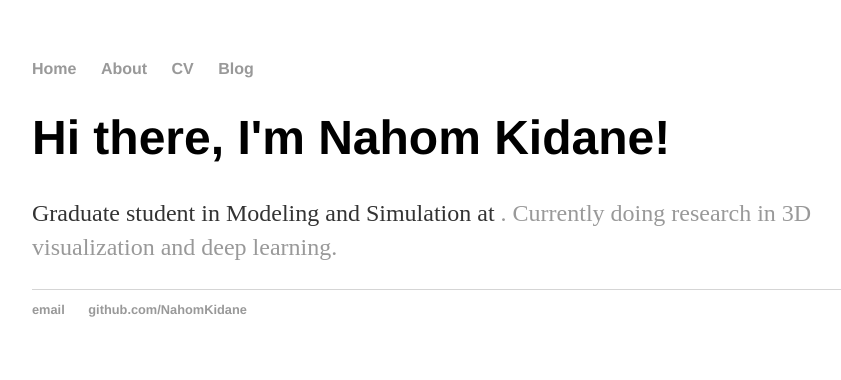
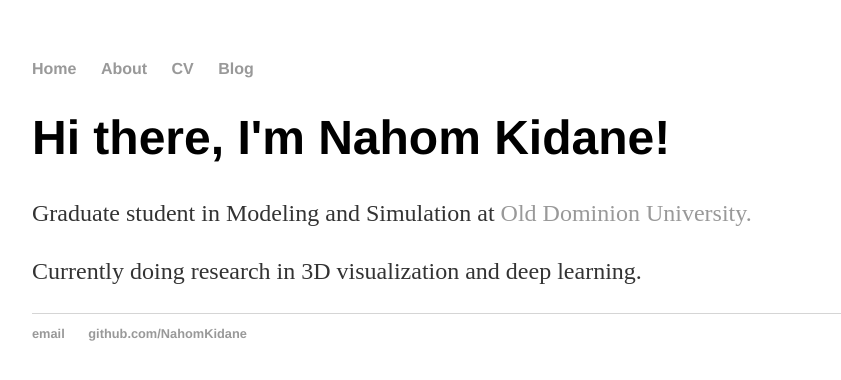
Before and after one commit to NahomKidane/NahomKidane.github.io, a Jekyll site: the page built from index.html, in a window 1280 px wide. Shown: the top 380 px of the page, without its empty margins (160-1001 px from the left). Built offline with Jekyll 4.4.1, drawn with Linux system fonts in a browser that asks for light colours.

Commit message:
Update index.html

```diff
--- a/index.html
+++ b/index.html
@@ -4,5 +4,6 @@ title: Nahom Kidane
 ---
 <div class="blurb">
 	<h1>Hi there, I'm Nahom Kidane!</h1>
-	<p>Graduate student in Modeling and Simulation at <a href="https://www.odu.edu/msve" Old Dominion University>. Currently doing research in 3D visualization and deep learning.</a></p>
+	<p>Graduate student in Modeling and Simulation at <a href="https://www.odu.edu/msve"> Old Dominion University.</a></p>
+	<p>Currently doing research in 3D visualization and deep learning.</a></p>
 </div><!-- /.blurb -->
```
